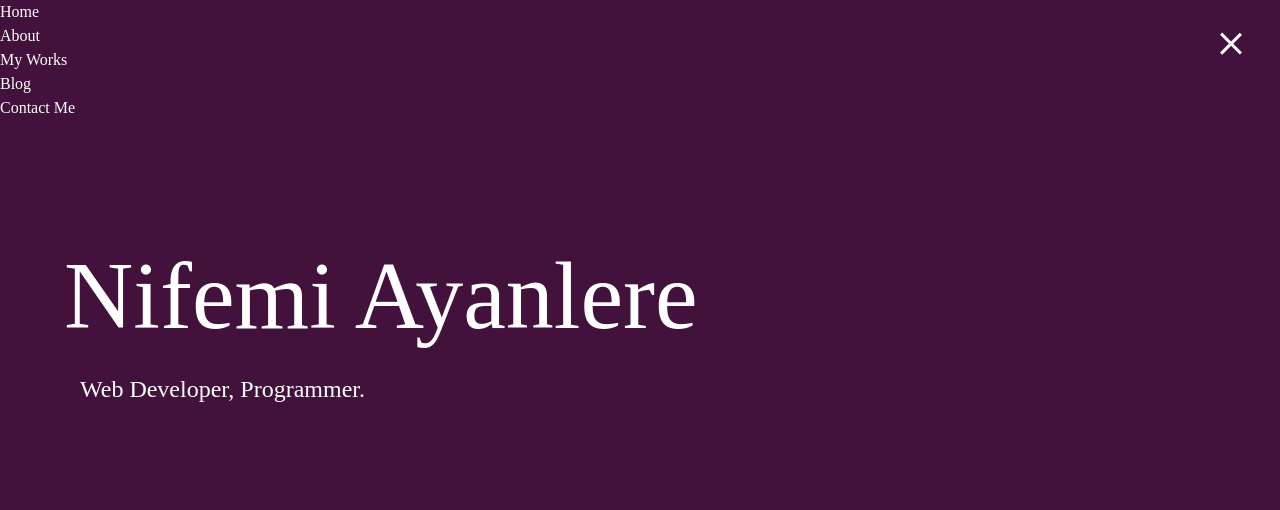
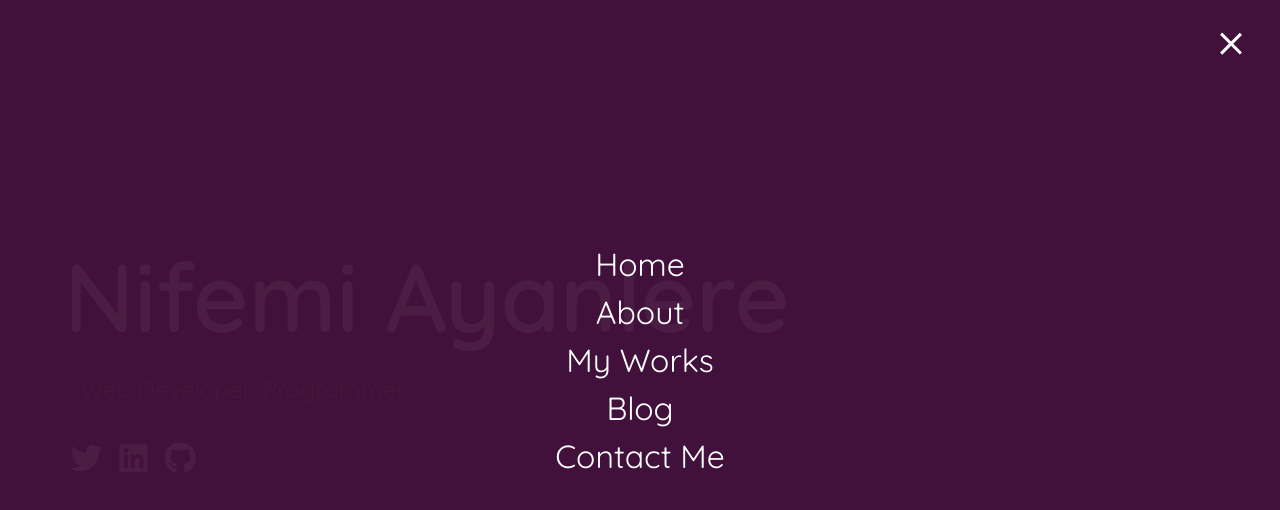
Before and after one commit to gussye/portfolio_site, a plain HTML site: page index.html in a window 1280 px wide. Both pictures are taken after a click on the element 1231 px from the left and 50 px from the top of the page. Drawn offline with Linux system fonts and the light colour scheme.

Commit message:
Styled menu overlay

```diff
--- a/css/main.css
+++ b/css/main.css
@@ -3,6 +3,7 @@
   box-sizing: border-box;
   margin: 0;
   padding: 0;
+  font-family: "Quicksand", sans-serif;
   font-weight: 400;
 }
 body {
@@ -13,10 +14,13 @@ body {
 }
 h1.lg-heading {
   font-size: 6rem;
+  font-weight: 600;
 }
 h2.sm-heading {
   margin-bottom: 2rem;
   padding: 0.2rem 1rem;
+  font-weight: 400;
+  color: #618b25;
 }
 a {
   color: #fff;
--- a/css/menu.css
+++ b/css/menu.css
@@ -13,6 +13,9 @@
   margin: 0 0 7px 0;
   transition: all 0.5s ease-out;
 }
+.close {
+  transform: rotate(360deg);
+}
 .close .btn-line:nth-child(1) {
   transform: rotate(45deg) translate(5px, 5px);
 }
@@ -22,3 +25,21 @@
 .close .btn-line:nth-child(3) {
   transform: rotate(-45deg) translate(9px, -9px);
 }
+.menu {
+  position: fixed;
+  width: 100%;
+  height: 100%;
+  top: 0;
+  left: 0;
+  background-color: rgba(66, 17, 60, 0.95);
+  visibility: hidden;
+  text-align: center;
+  font-size: 2rem;
+  padding: 30vh 0;
+}
+.show.menu {
+  visibility: visible;
+}
+.nav-items.show {
+  transition: all 0.5s ease-out;
+}
--- a/index.html
+++ b/index.html
@@ -3,6 +3,9 @@
 <head>
   <meta charset="UTF-8">
   <meta name="viewport" content="width=device-width, initial-scale=1.0">
+  <link rel="preconnect" href="https://fonts.gstatic.com">
+  <link href="https://fonts.googleapis.com/css2?family=Quicksand:wght@300;400;600&display=swap" rel="stylesheet">
+  <script src="https://kit.fontawesome.com/6edb90db56.js" crossorigin="anonymous"></script>
   <link rel = "stylesheet" href="./css/main.css">
   <title>Nifemi Ayanlere</title>
 </head>
@@ -13,8 +16,8 @@
       <div class="btn-line"></div>
       <div class="btn-line"></div>
     </div>
-    <div>
-      <nav class="menu">
+    <div class="menu">
+      <nav >
         <ul>
           <li class="nav-item"><a href="./index.html">Home</a></li>
           <li class="nav-item"><a href="./about.html">About</a></li>
@@ -30,9 +33,9 @@
     <h1 class="lg-heading">Nifemi Ayanlere</h1>
     <h2 class="sm-heading">Web Developer, Programmer.</h2>
     <div class="icons">
-      <a href="twitter"></a>
-      <a href="linkedin"></a>
-      <a href="github"></a>
+      <a href="https://twitter.com/__nifemi__?lang=ca"><i class="fab fa-twitter fa-2x"></i></a>
+      <a href="https://www.linkedin.com/in/oluwanifemi-ayanlere-b6a592179/"><i class="fab fa-linkedin fa-2x"></i></a>
+      <a href="https://github.com/gussye"><i class="fab fa-github fa-2x"></i></a>
     </div>
   </main>
   <script src="js/main.js"></script>
```
Also changed, not shown: package-lock.json (added).
